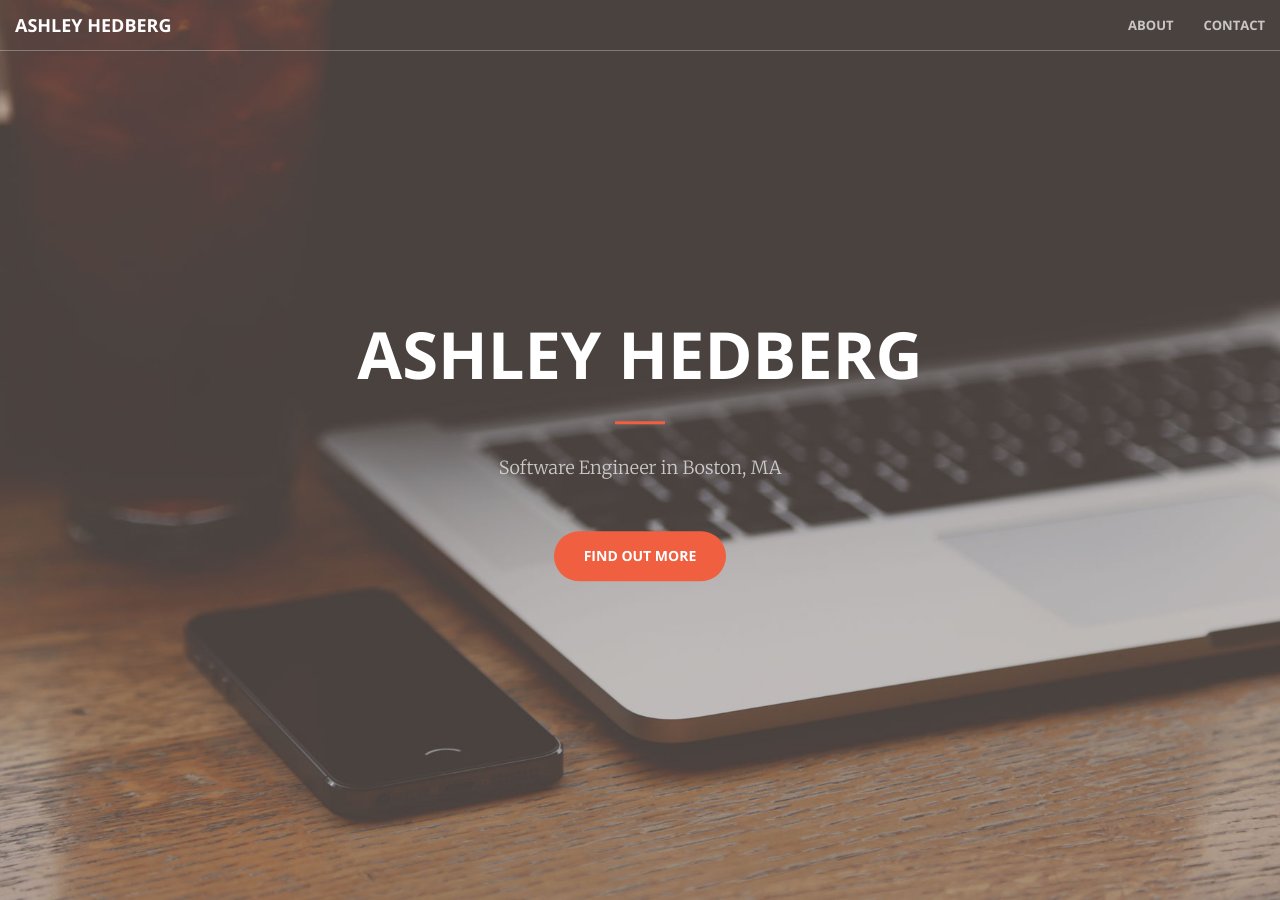
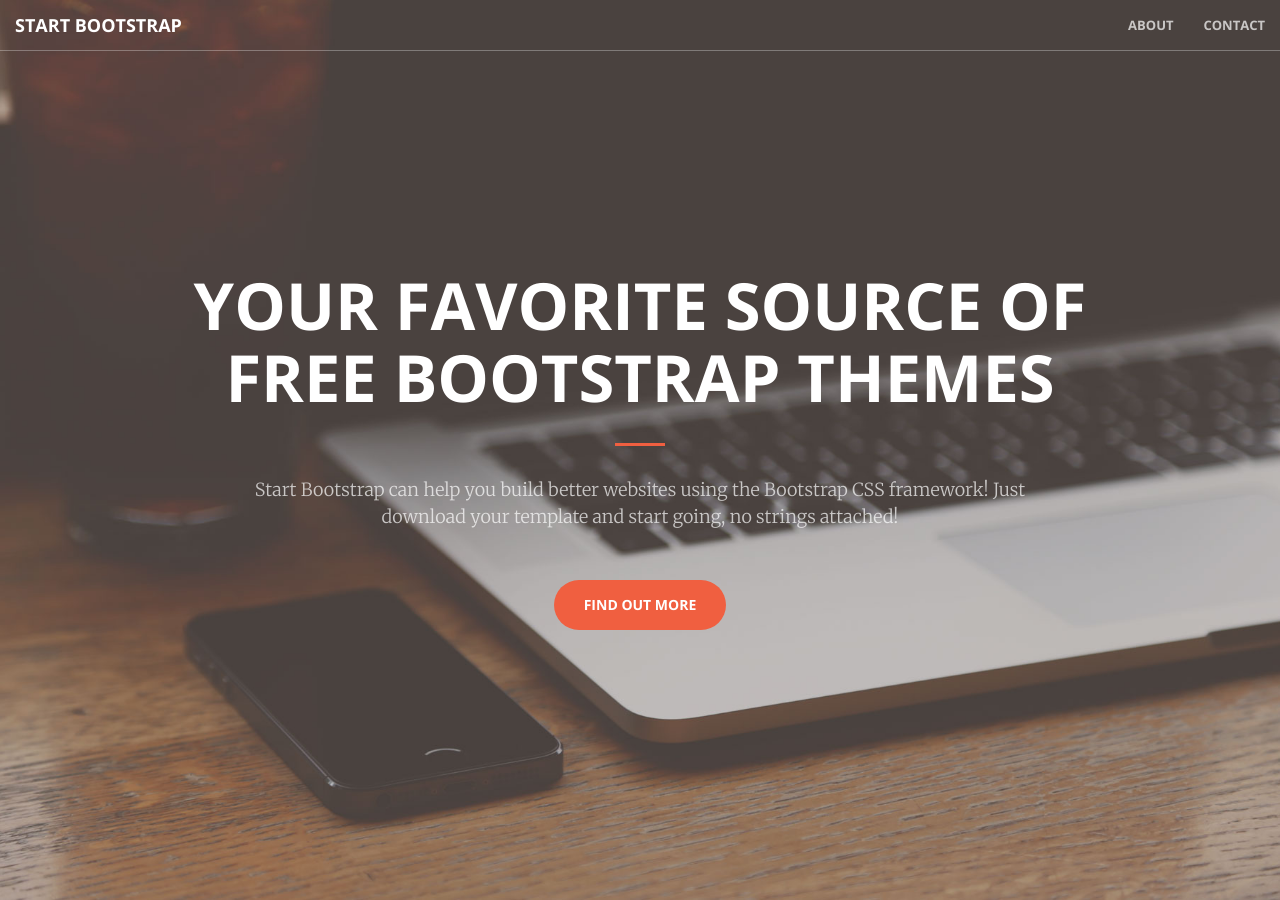
Before and after one commit to ahedberg/ahedberg.github.io, a Jekyll site: the page built from index.html, in a window 1280 px wide and 900 px high. Built offline with Jekyll 4.4.1, drawn with Linux system fonts in a browser that asks for light colours.

Commit message:
Revert "decided I don't like this"
This reverts commit 6943557d6115b83b250c13a5ba2d4ecd34f27500.

```diff
--- a/_includes/header.html
+++ b/_includes/header.html
@@ -1,9 +1,9 @@
 <header>
     <div class="header-content">
         <div class="header-content-inner">
-            <h1>Ashley Hedberg</h1>
+            <h1>Your Favorite Source of Free Bootstrap Themes</h1>
             <hr>
-            <p>Software Engineer in Boston, MA</p>
+            <p>Start Bootstrap can help you build better websites using the Bootstrap CSS framework! Just download your template and start going, no strings attached!</p>
             <a href="#about" class="btn btn-primary btn-xl page-scroll">Find Out More</a>
         </div>
     </div>
--- a/_includes/nav.html
+++ b/_includes/nav.html
@@ -8,7 +8,7 @@
                 <span class="icon-bar"></span>
                 <span class="icon-bar"></span>
             </button>
-            <a class="navbar-brand page-scroll" href="#page-top">Ashley Hedberg</a>
+            <a class="navbar-brand page-scroll" href="#page-top">Start Bootstrap</a>
         </div>
 
         <!-- Collect the nav links, forms, and other content for toggling -->
```
